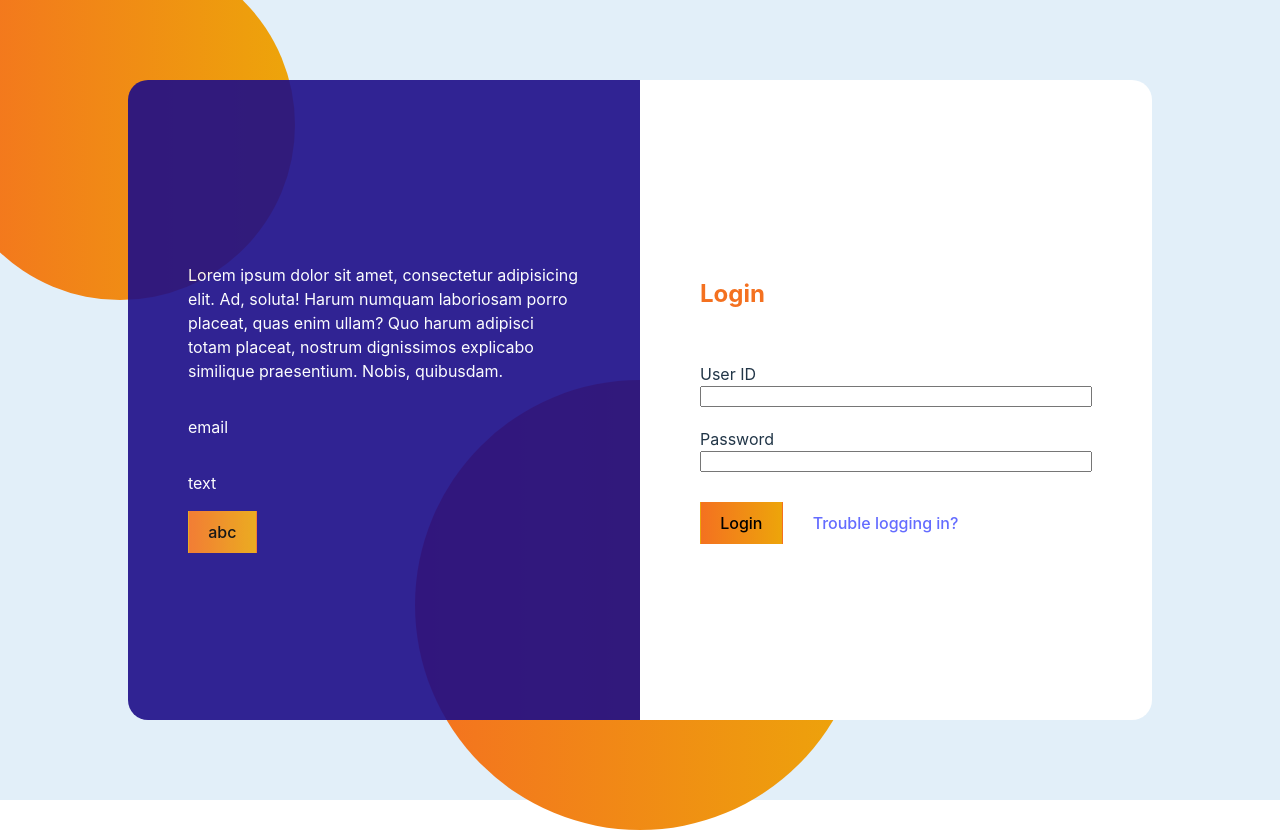
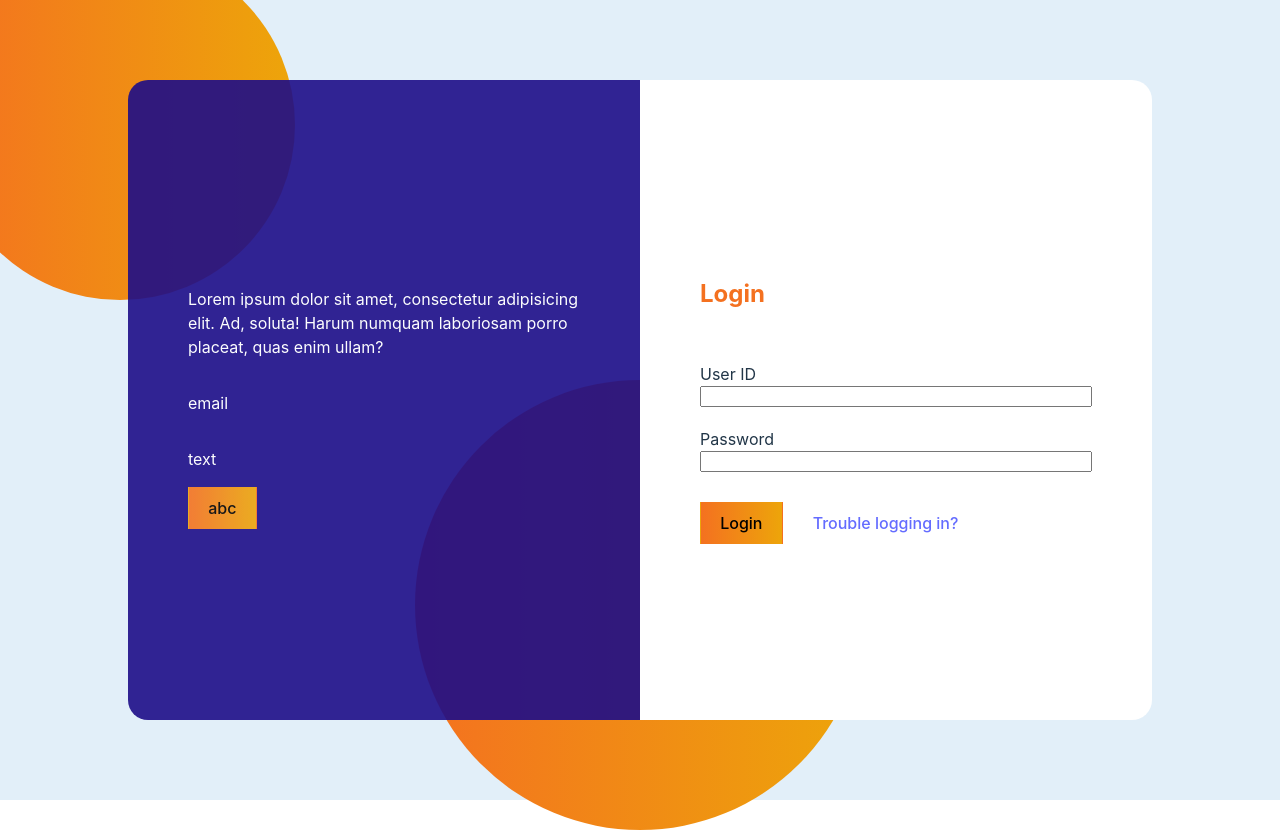
Before and after one commit to Rashmijain18/LoginPage, a React (Vite) app in the folder LoginPage/: page / in a window 1280 px wide. Built offline with nearby package versions, Linux system fonts and the light colour scheme.

Commit message:
text change

```diff
--- a/LoginPage/src/components/LoginDetails.tsx
+++ b/LoginPage/src/components/LoginDetails.tsx
@@ -3,9 +3,7 @@ const LoginDetails = () => {
     <div className="login-details">
       <p>
         Lorem ipsum dolor sit amet, consectetur adipisicing elit. Ad, soluta!
-        Harum numquam laboriosam porro placeat, quas enim ullam? Quo harum
-        adipisci totam placeat, nostrum dignissimos explicabo similique
-        praesentium. Nobis, quibusdam.
+        Harum numquam laboriosam porro placeat, quas enim ullam?
       </p>
       <p>email</p>
       <p>text</p>
```
